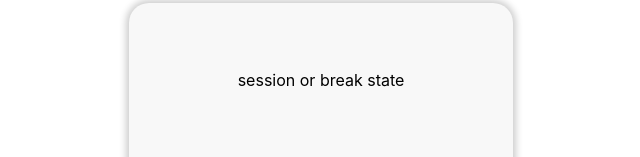
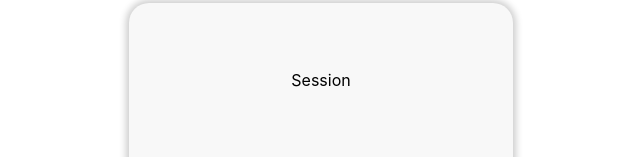
Before and after one commit to Macattack1999-teck/pomaduro, a React (Create React App) app: page / in a window 1280 px wide. Shown: the part 266-423 px from the top of the page, without its empty margins (319-959 px from the left). Built offline with nearby package versions, Linux system fonts and the light colour scheme.

Commit message:
using context state in Clock component

```diff
--- a/src/components/Clock.js
+++ b/src/components/Clock.js
@@ -1,6 +1,11 @@
-import React from 'react'
+import React, { useContext } from 'react'
+import EverythingContext from '../contexts/EverythingContext'
 
 export default () => {
+  const {
+    onBreak
+  } = useContext(EverythingContext);
+
   return (
     <div style={{
       height: "30vh",
@@ -15,7 +20,9 @@ export default () => {
       justifyContent: "space-evenly"
     }}>
       <div>
-        session or break state
+        {
+          onBreak ? "Break" : "Session"
+        }
       </div>
 
      <div>
```
Also changed, not shown: 1 other file (tests, documents, lock files or other folders).
